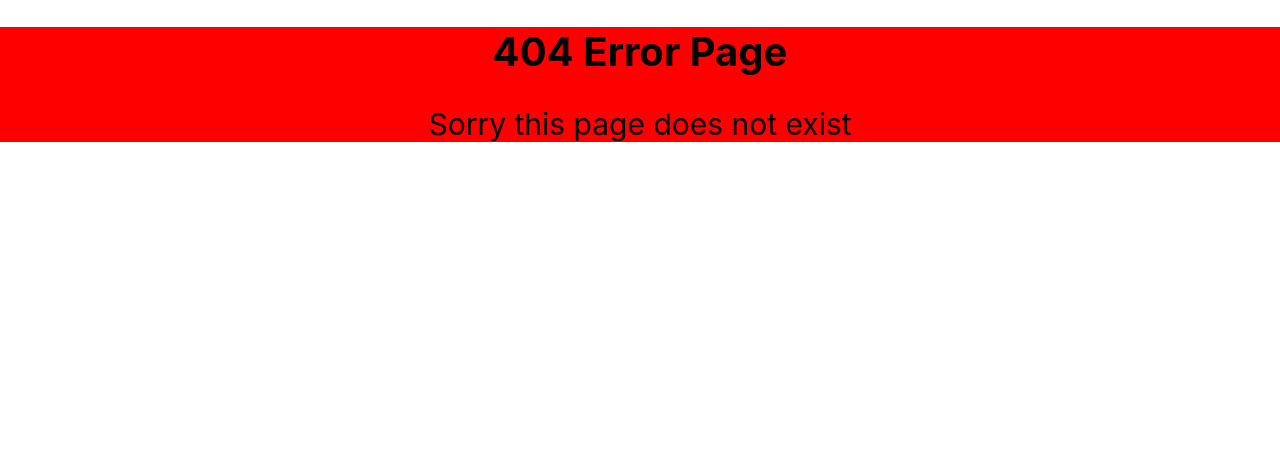
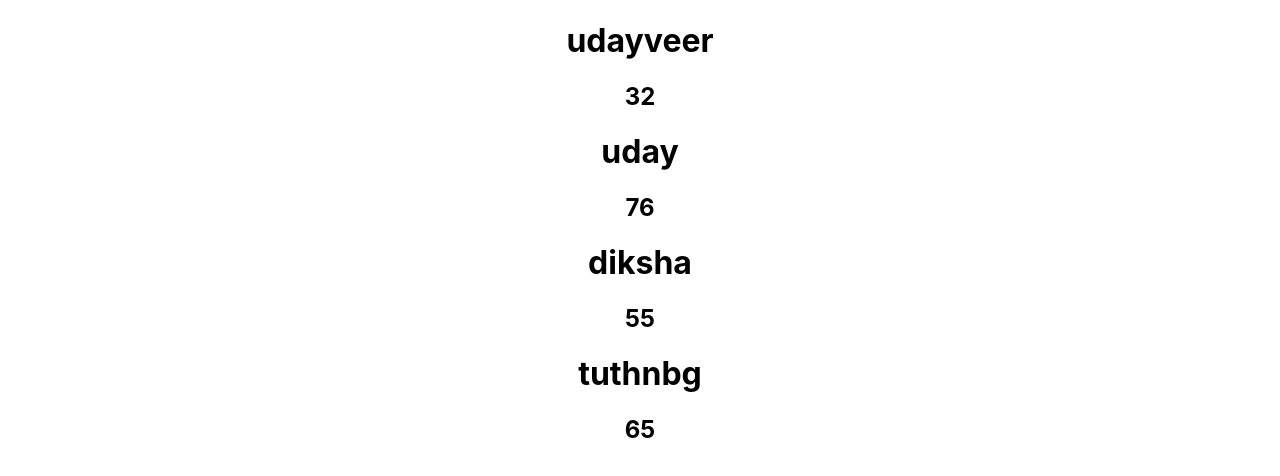
Before and after one commit to UDAYVEERUS/Todo_App, a React (Create React App) app: page /fetchjson in a window 1280 px wide. Before the commit this address had no page. Shown: the top 476 px of the page. Built offline with nearby package versions, Linux system fonts and the light colour scheme.

Commit message:
fetching data from the json file

```diff
--- a/src/App.js
+++ b/src/App.js
@@ -13,6 +13,7 @@ import Events from './components/Events';
 import DIgitalClock from './components/DIgitalClock';
 import IncreDecre from './components/IncreDecre';
 import Error from './components/Error';
+import Fetching from './components/Fetching';
 function App() {
   return (
     <>
@@ -30,6 +31,7 @@ function App() {
           <Route exact path='/event' component={Events} />
           <Route exact path='/time' component={DIgitalClock} />
           <Route exact path='/count' component={IncreDecre} />
+          <Route exact path="/fetchjson" component={Fetching} />
           <Route component={Error} />
 
         </Switch>
--- /dev/null
+++ b/src/components/Fetching.js
@@ -0,0 +1,21 @@
+import React, { useState } from 'react'
+import Menu from './Menu'
+
+const Fetching = () => {
+
+
+  return (
+    <div>
+        {Menu.map((item)=>{
+            return (
+                <div style={{textAlign:"center"}} key={item.id}>
+                    <h1>{item.name}</h1>
+                    <h2>{item.roll}</h2>
+                </div>
+            )
+        })}
+    </div>
+  )
+}
+
+export default Fetching
--- /dev/null
+++ b/src/components/Menu.js
@@ -0,0 +1,23 @@
+const Menu = [
+    {
+        id : 1,
+        name : "udayveer",
+        roll : 32
+    },
+    {
+        id : 2,
+        name :"uday",
+        roll:76
+    },
+    {
+        id : 3,
+        name : "diksha",
+        roll : 55
+    },
+    {
+        id : 4,
+        name : "tuthnbg",
+        roll : 65
+    }
+]
+export default Menu
```
